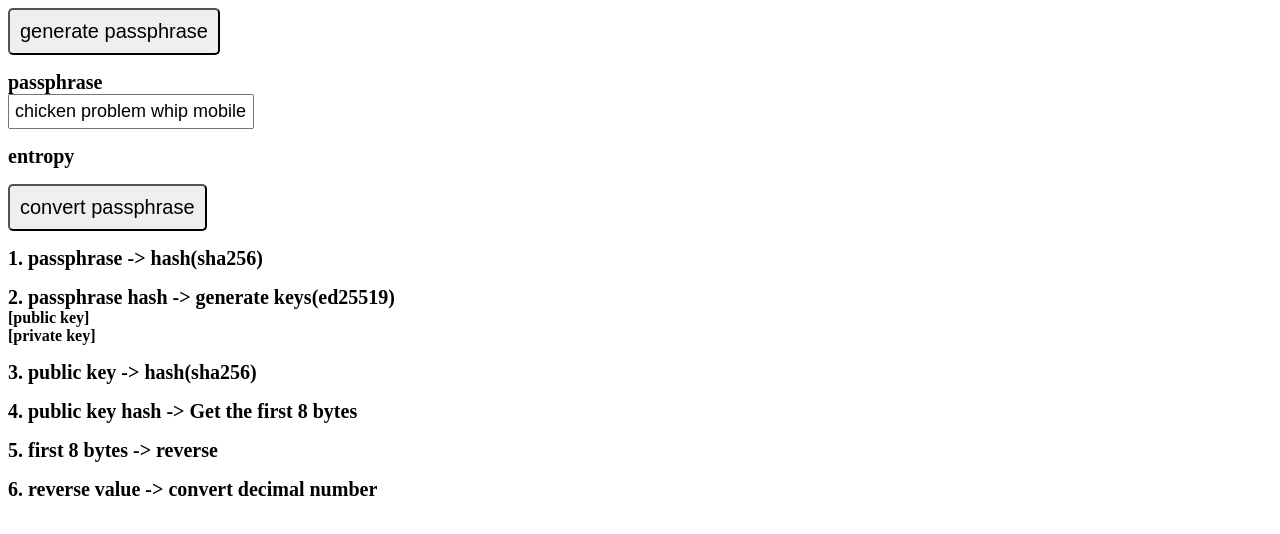
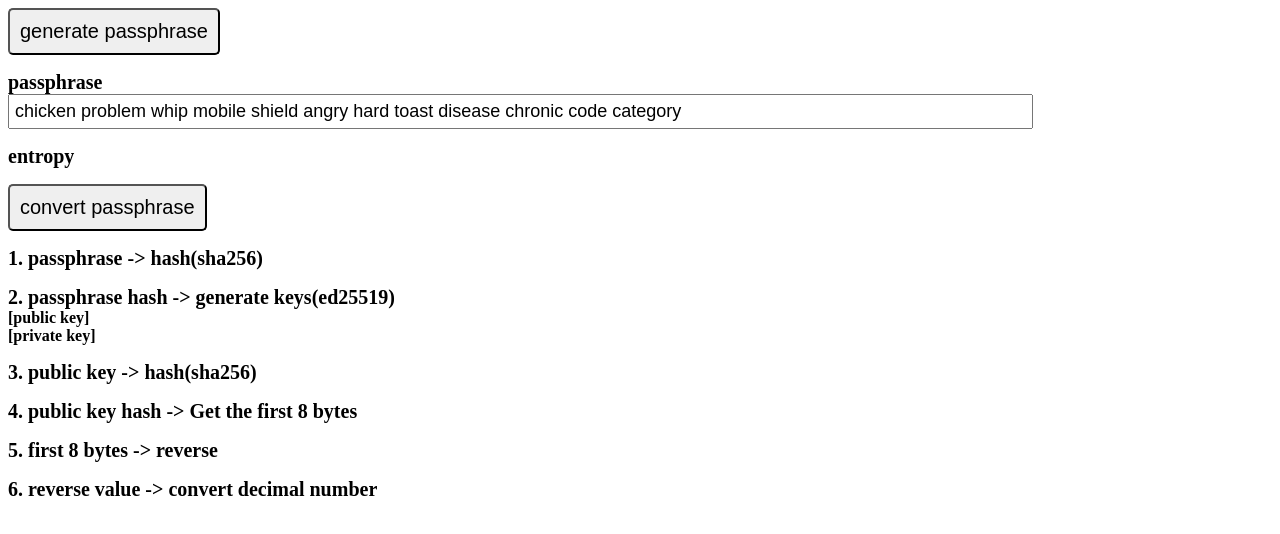
Before and after one commit to lisknonanika/generatepassphrase, a plain HTML site: page index.html in a window 1280 px wide. Drawn offline with Linux system fonts and the light colour scheme.

Commit message:
Update index.html

```diff
--- a/index.html
+++ b/index.html
@@ -97,7 +97,7 @@
 
     <p>
       <div style="font-weight:bold;font-size: 20px;">passphrase</div>
-      <input type="text" id="_passphrase" style="widht: 80%; padding: 5px; font-size: 18px;" value="chicken problem whip mobile shield angry hard toast disease chronic code category" />
+      <input type="text" id="_passphrase" style="width: 80%; padding: 5px; font-size: 18px;" value="chicken problem whip mobile shield angry hard toast disease chronic code category" />
     </p>
 
     <p>
```
